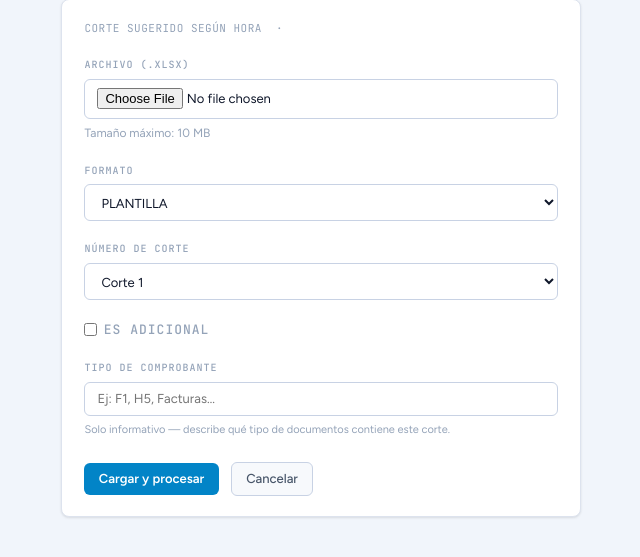
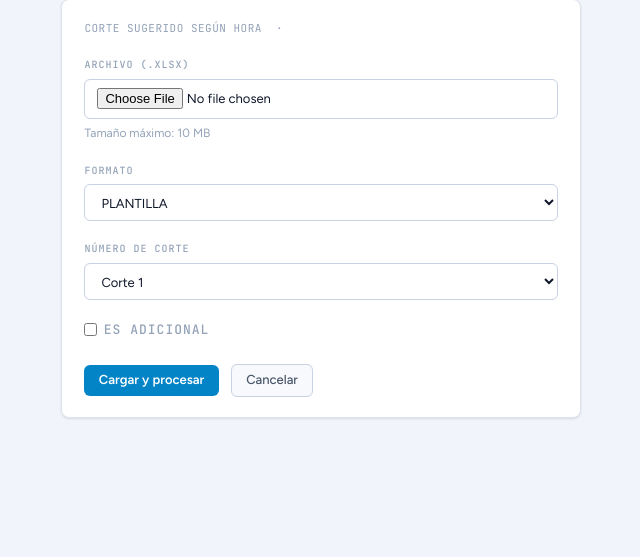
Before and after one commit to Proasepsis/despacha, a Django app: template cortes/templates/cortes/cargar.html in a window 1280 px wide. Shown: the part 83-640 px from the top of the page, without its empty margins (199-839 px from the left). Run offline with Django 5.2, Linux system fonts and the light colour scheme; the template is opened without the code that fills it: values that come from a table or form of the project are taken from there, others are empty; parts of the project's set-up code (start-up, migrations or seed data) failed here and were passed over.

Commit message:
feat: eliminar tipo_comprobante manual del formulario de carga
Co-Authored-By: Claude Sonnet 4.6 <noreply@anthropic.com>

```diff
--- a/cortes/forms.py
+++ b/cortes/forms.py
@@ -15,12 +15,6 @@ class CargarCorteForm(forms.Form):
         help_text="Sugerido según la hora; puede ajustarse.",
     )
     es_adicional = forms.BooleanField(required=False, label="Es adicional")
-    tipo_comprobante = forms.CharField(
-        required=False,
-        max_length=80,
-        label="Tipo de comprobante",
-        widget=forms.TextInput(attrs={"placeholder": "Ej: F1, H5, Facturas…"}),
-    )
 
     def clean_archivo(self):
         archivo = self.cleaned_data["archivo"]
--- a/cortes/servicios/cargar.py
+++ b/cortes/servicios/cargar.py
@@ -65,7 +65,6 @@ def cargar_archivo(
     formato_origen: str,
     numero_corte: int,
     es_adicional: bool = False,
-    tipo_comprobante: str = "",
     fecha: date | None = None,
 ) -> tuple[Corte, ResultadoProcesamiento]:
     contenido = archivo.read()
--- a/cortes/templates/cortes/cargar.html
+++ b/cortes/templates/cortes/cargar.html
@@ -51,12 +51,6 @@
             </label>
         </div>
 
-        <div class="form-group">
-            <label for="{{ form.tipo_comprobante.id_for_label }}">{{ form.tipo_comprobante.label }}</label>
-            {{ form.tipo_comprobante }}
-            <p style="margin-top:.3rem;font-size:11px;color:var(--text-muted);">Solo informativo — describe qué tipo de documentos contiene este corte.</p>
-        </div>
-
         <div style="display:flex;gap:.75rem;align-items:center;margin-top:1.5rem;">
             <button type="submit" class="btn btn-primary" accesskey="s">Cargar y procesar</button>
             <a href="{% url 'lista_cortes' %}" class="btn btn-ghost">Cancelar</a>
--- a/cortes/views.py
+++ b/cortes/views.py
@@ -98,7 +98,6 @@ class CargarCorteView(LoginRequiredMixin, EsFacturacionOAdminMixin, View):
                 formato_origen=form.cleaned_data["formato_origen"],
                 numero_corte=int(form.cleaned_data["numero_corte"]),
                 es_adicional=form.cleaned_data.get("es_adicional", False),
-                tipo_comprobante=form.cleaned_data.get("tipo_comprobante", ""),
             )
         except ErrorDuplicado as e:
             form.add_error(None, str(e))
```
